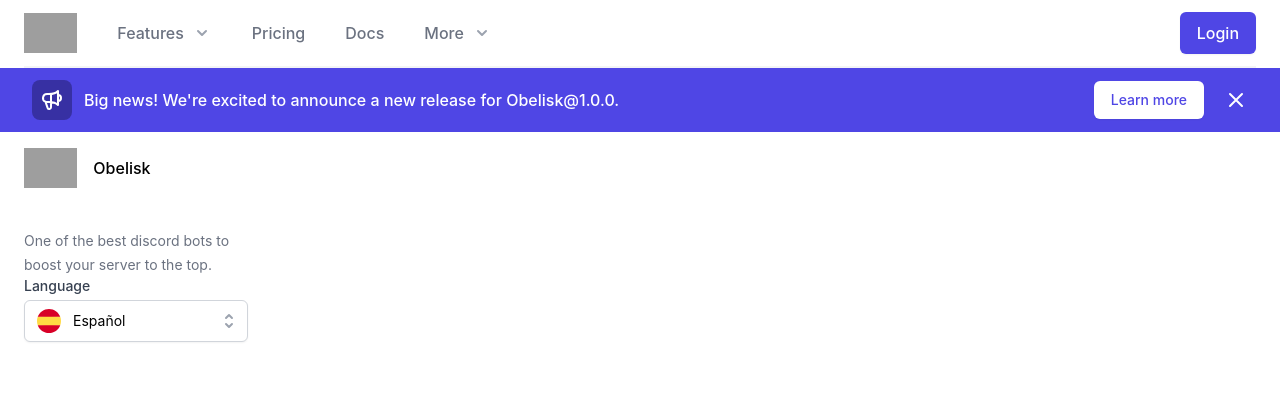
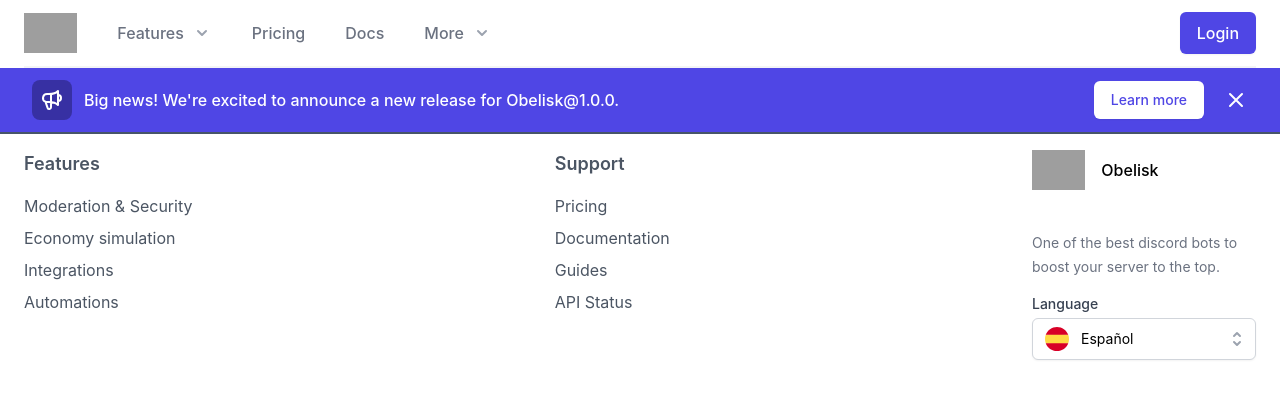
Before and after one commit to NicolasPerez35/obelisk, a React (Create React App) app in the folder web/: page / in a window 1280 px wide. Shown: the top 398 px of the page. Built offline with nearby package versions, Linux system fonts and the light colour scheme; grey boxes are pictures that could not be loaded.

Commit message:
finish { footer of page }

```diff
--- a/web/src/components/Footer/Footer.js
+++ b/web/src/components/Footer/Footer.js
@@ -4,7 +4,79 @@
 
 export default function Footer() {
     return (
-        <footer className="max-w-7xl mx-auto px-4 sm:px-6">
+        <footer className="border-slate-600 border-t-2" >
+            <section className="max-w-7xl mx-auto px-4 sm:px-6 flex justify-between">
+                <section className="py-4 mr-10">
+
+                    <h2 className="text-gray-600 text-lg font-semibold">Features</h2>
+
+                    <ul className="mt-4">
+                        <li className="mt-2">
+                            <a href="#" className="hover:text-gray-900">
+                                <span className="text-gray-600">
+                                    Moderation & Security
+                                </span>
+                            </a>
+                        </li>
+                        <li className="mt-2">
+                            <a href="#" className="hover:text-gray-900">
+                                <span className="text-gray-600">
+                                    Economy simulation
+                                </span>
+                            </a>
+                        </li>
+                        <li className="mt-2">
+                            <a href="#" className="hover:text-gray-900">
+                                <span className="text-gray-600">
+                                    Integrations
+                                </span>
+                            </a>
+                        </li>
+                        <li className="mt-2">
+                            <a href="#" className="hover:text-gray-900">
+                                <span className="text-gray-600">
+                                    Automations
+                                </span>
+                            </a>
+                        </li>
+                    </ul>
+                </section>
+
+                <section className="py-4 mr-10">
+                    <h2 className="text-gray-600 text-lg font-semibold">Support</h2>
+
+                    <ul className="mt-4">
+                        <li className="mt-2">
+                            <a href="#" className="hover:text-gray-900">
+                                <span className="text-gray-600">
+                                    Pricing
+                                </span>
+                            </a>
+                        </li>
+                        <li className="mt-2">
+                            <a href="#" className="hover:text-gray-900">
+                                <span className="text-gray-600">
+                                    Documentation
+                                </span>
+                            </a>
+                        </li>
+                        <li className="mt-2">
+                            <a href="#" className="hover:text-gray-900">
+                                <span className="text-gray-600">
+                                    Guides
+                                </span>
+                            </a>
+                        </li>
+                        <li className="mt-2">
+                            <a href="#" className="hover:text-gray-900">
+                                <span className="text-gray-600">
+                                    API Status
+                                </span>
+                            </a>
+                        </li>
+                    </ul>
+                </section>
+
 
                 <section className="w-56 py-4">
 
@@ -21,13 +93,16 @@
                             One of the best discord bots to boost your server to the top.
                         </span>
 
+                        <div className="mt-4">
                             <Select
                                 title={'Language'}
                                 list={Locale}
                             />
+                        </div>
 
                     </div>
 
+                </section>
             </section>
 
         </footer>
```
Lines whose indentation alone changed are shown as unchanged.
